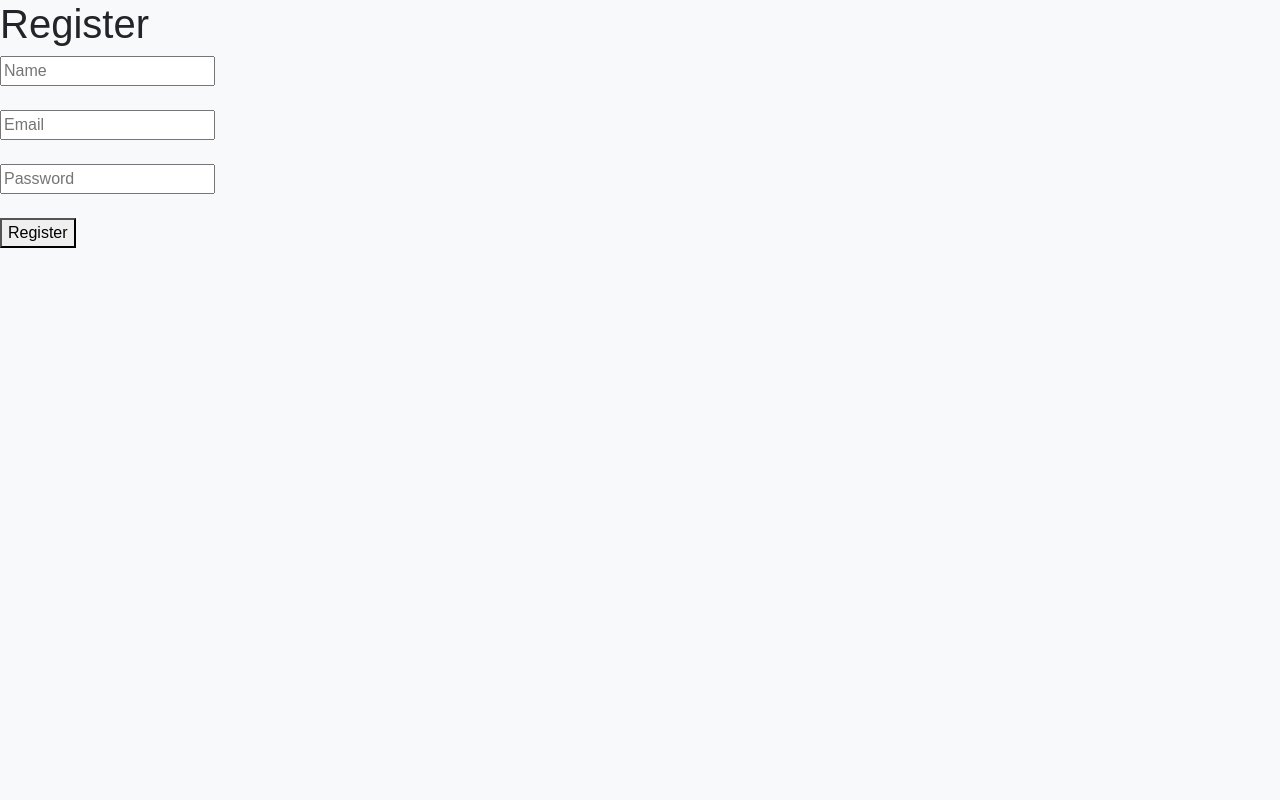
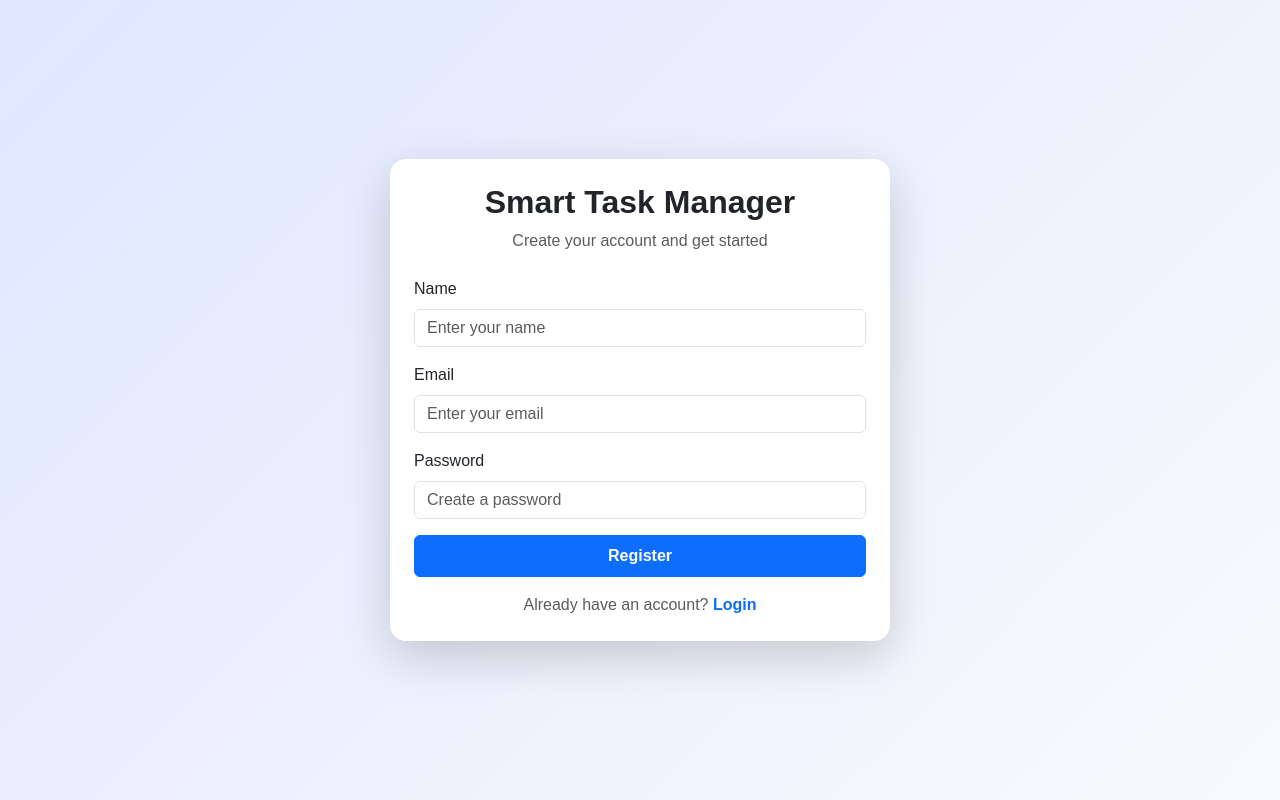
Before and after one commit to NibashisGorain/smart-task-management-system, a React (Vite) app in the folder client/: page /register in a window 1280 px wide. Built offline with nearby package versions, Linux system fonts and the light colour scheme.

Commit message:
Updated Login And Register Page

```diff
--- a/client/src/App.jsx
+++ b/client/src/App.jsx
@@ -4,10 +4,13 @@ import Login from "./pages/Login";
 import Register from "./pages/Register";
 import Dashboard from "./pages/Dashboard";
 import ProtectedRoute from "./components/ProtectedRoute";
+import { ToastContainer } from "react-toastify";
+import "react-toastify/dist/ReactToastify.css";
 
 function App() {
   return (
     <BrowserRouter>
+      <ToastContainer position="top-right" autoClose={2000} />
       <Routes>
         <Route path="/" element={<Login />} />
         <Route path="/register" element={<Register />} />
--- a/client/src/pages/Dashboard.jsx
+++ b/client/src/pages/Dashboard.jsx
@@ -237,17 +237,17 @@ function Dashboard() {
       taskDueDate.setHours(0, 0, 0, 0);
     }
 
-    if (filter === "Pending") {
-      return task.status !== "Completed";
+    if (filter === "pending") {
+      return task.status.toLowerCase() !== "completed";
     }
 
-    if (filter === "Completed") {
-      return task.status === "Completed";
+    if (filter === "completed") {
+      return task.status.toLowerCase() === "completed";
     }
 
-    if (filter === "Overdue") {
+    if (filter === "overdue") {
       return (
-        task.status !== "Completed" &&
+        task.status.toLowerCase() !== "completed" &&
         taskDueDate &&
         taskDueDate < today
       );
@@ -379,53 +379,38 @@ function Dashboard() {
         }
 
         >
+          <div className="d-flex gap-2 mb-3">
             <input
               type="text"
               placeholder="Search Tasks..."
               value={search}
               onChange={(e) => setSearch(e.target.value)}
-            className="form-control mb-0 border-2"
+              className="form-control border-2"
             />
 
+            <select
+              className="form-select border-2"
+              value={filter}
+              onChange={(e) => setFilter(e.target.value)}
+              style={{ maxWidth: "170px" }}
+            >
+              <option value="all">All</option>
+              <option value="pending">Pending</option>
+              <option value="completed">Completed</option>
+              <option value="overdue">Overdue</option>
+            </select>
 
-          <div className="row mb-2">
-
-            <div className="col-md-3 p-2 text-center">
-              <div className="card text-bg-primary text-white shadow border-0">
-                <div className="card-body">
-                  <h5 classname="mb-1">Total Tasks</h5>
-                  <h5 classname="mb-0">{totalTasks}</h5>
-                </div>
-              </div>
-            </div>
-
-            <div className="col-md-3 p-2">
-              <div className="card text-bg-warning text-white shadow border-0">
-                <div className="card-body">
-                  <h5 classname="mb-1">Pending</h5>
-                  <h5 classname="mb-0">{pendingTasks}</h5>
-                </div>
-              </div>
-            </div>
-
-            <div className="col-md-3 p-2">
-              <div className="card text-bg-success text-white shadow border-0">
-                <div className="card-body">
-                  <h5 classname="mb-1">Completed</h5>
-                  <h5 classname="mb-0">{completedTasks}</h5>
-                </div>
-              </div>
-            </div>
-
-            <div className="col-md-3 p-2">
-              <div className="card text-bg-danger text-white shadow border-0">
-                <div className="card-body">
-                  <h5 classname="mb-1">Overdue</h5>
-                  <h5 classname="mb-0">{overdueTasks}</h5>
-                </div>
-              </div>
-            </div>
-
+            <select
+              className="form-select border-2"
+              value={sortBy}
+              onChange={(e) => setSortBy(e.target.value)}
+              style={{ maxWidth: "190px" }}
+            >
+              <option value="newest">Newest First</option>
+              <option value="oldest">Oldest First</option>
+              <option value="dueDate">Due Date</option>
+              <option value="priority">Priority</option>
+            </select>
           </div>
 
           {dueTodayCount > 0 ? (
@@ -438,92 +423,12 @@ function Dashboard() {
             </div>
           )}
 
-          <div className="row">
-            <div className="col-md-6">
-              <TaskChart data={chartData} />
-            </div>
-
-            <div className="col-md-6">
-              <PriorityChart data={priorityData} />
-            </div>
-          </div>
-
-          <div className="card p-2 shadow-sm mb-3">
-            <h5 className="mb-1">
-              Task Completion Rate
-            </h5>
-
-            <div className="progress " style={{ height: "15px" }}>
-              <div
-                className="progress-bar bg-success"
-                role="progressbar"
-                style={{
-                  width: `${completionPercentage}%`,
-                }}
-              >
-                {completionPercentage}%
-              </div>
-            </div>
-
-            <p className="mt-1 mb-0">
-              {completedTasks} of {totalTasks} tasks completed
-            </p>
-          </div>
-
           <hr />
-
-
-
-
-
 
           <h2>My Tasks</h2>
 
-
-          <p>Total Tasks: {tasks.length}</p>
-          <p>Filtered Tasks: {filteredTasks.length}</p>
-
-
-          <div className="mb-3">
-            <button
-              className="btn btn-secondary me-2"
-              onClick={() => setFilter("All")}
-            >
-              All
-            </button>
-
-            <button
-              className="btn btn-warning me-2"
-              onClick={() => setFilter("Pending")}
-            >
-              Pending
-            </button>
-
-            <button
-              className="btn btn-success me-2"
-              onClick={() => setFilter("Completed")}
-            >
-              Completed
-            </button>
-
-            <button
-              className="btn btn-danger"
-              onClick={() => setFilter("Overdue")}
-            >
-              Overdue
-            </button>
-          </div>
-
-          <select
-            className="form-select mb-3 border-2"
-            value={sortBy}
-            onChange={(e) => setSortBy(e.target.value)}
-          >
-            <option value="newest">Newest First</option>
-            <option value="oldest">Oldest First</option>
-            <option value="dueDate">Due Date</option>
-            <option value="priority">Priority</option>
-          </select>
+          <p className="d-flex justify-content-center align-items-center flex-wrap gap-5"><span>Total Tasks: {tasks.length}</span>
+            <span>Filtered Tasks: {filteredTasks.length}</span></p>
 
           {filteredTasks.length === 0 ? (
             <p>No Tasks Found</p>
@@ -672,7 +577,7 @@ function Dashboard() {
             <div className="card-body">
 
               <h2 className="text-center mb-4">
-                Add Task
+                Add New Task
               </h2>
 
               <form onSubmit={handleAddTask}>
@@ -718,6 +623,78 @@ function Dashboard() {
                 </button>
               </form>
             </div>
+          </div>
+
+          <div className="row mb-2">
+
+            <div className="col-md-3 p-2 text-center">
+              <div className="card text-bg-primary text-white shadow border-0">
+                <div className="card-body">
+                  <h5 classname="mb-1">Total Tasks</h5>
+                  <h5 classname="mb-0">{totalTasks}</h5>
+                </div>
+              </div>
+            </div>
+
+            <div className="col-md-3 p-2">
+              <div className="card text-bg-warning text-white shadow border-0">
+                <div className="card-body">
+                  <h5 classname="mb-1">Pending</h5>
+                  <h5 classname="mb-0">{pendingTasks}</h5>
+                </div>
+              </div>
+            </div>
+
+            <div className="col-md-3 p-2">
+              <div className="card text-bg-success text-white shadow border-0">
+                <div className="card-body">
+                  <h5 classname="mb-1">Completed</h5>
+                  <h5 classname="mb-0">{completedTasks}</h5>
+                </div>
+              </div>
+            </div>
+
+            <div className="col-md-3 p-2">
+              <div className="card text-bg-danger text-white shadow border-0">
+                <div className="card-body">
+                  <h5 classname="mb-1">Overdue</h5>
+                  <h5 classname="mb-0">{overdueTasks}</h5>
+                </div>
+              </div>
+            </div>
+
+          </div>
+
+          <div className="row">
+            <div className="col-md-6">
+              <TaskChart data={chartData} />
+            </div>
+
+            <div className="col-md-6">
+              <PriorityChart data={priorityData} />
+            </div>
+          </div>
+
+          <div className="card p-2 shadow-sm ">
+            <h5 className="mb-1">
+              Task Completion Rate
+            </h5>
+
+            <div className="progress " style={{ height: "15px" }}>
+              <div
+                className="progress-bar bg-success"
+                role="progressbar"
+                style={{
+                  width: `${completionPercentage}%`,
+                }}
+              >
+                {completionPercentage}%
+              </div>
+            </div>
+
+            <p className="mt-1 mb-0">
+              {completedTasks} of {totalTasks} tasks completed
+            </p>
           </div>
 
 
--- a/client/src/pages/Login.jsx
+++ b/client/src/pages/Login.jsx
@@ -1,14 +1,21 @@
 import { useState } from "react";
 import API from "../services/api";
-import { useNavigate } from "react-router-dom";
+import { useNavigate, Link } from "react-router-dom";
+import { toast } from "react-toastify";
 
 function Login() {
   const [email, setEmail] = useState("");
   const [password, setPassword] = useState("");
+  const [loading, setLoading] = useState(false);
+
   const navigate = useNavigate();
 
   const handleLogin = async (e) => {
     e.preventDefault();
+
+    if (loading) return;
+
+    setLoading(true);
 
     try {
       const res = await API.post("/auth/login", {
@@ -16,46 +23,74 @@ function Login() {
         password,
       });
 
-      console.log(res.data);
-
       localStorage.setItem("token", res.data.token);
       localStorage.setItem("name", res.data.user.name);
 
+      toast.success("Login successful 🚀");
+
       navigate("/dashboard");
-      //alert("Login Successful!");
     } catch (error) {
       console.log(error.response?.data || error.message);
-      alert("Login Failed");
+
+      toast.error(
+        error.response?.data?.message || "Invalid email or password"
+      );
+    } finally {
+      setLoading(false);
     }
   };
 
   return (
-    <div>
-      <h1>Login</h1>
+    <div
+      className="container-fluid min-vh-100 d-flex justify-content-center align-items-center"
+      style={{ background: "linear-gradient(135deg, #e0e7ff, #f8fafc)" }}
+    >
+      <div className="card shadow-lg border-0 p-4 rounded-4"
+        style={{ maxWidth: "500px", width: "100%" }}
+      >
+        <h2 className="text-center mb-4">Smart Task Manager</h2>
 
         <form onSubmit={handleLogin}>
+          <div className="mb-3">
+            <label className="form-label">Email</label>
             <input
               type="email"
-          placeholder="Email"
+              placeholder="Enter your email"
               value={email}
               onChange={(e) => setEmail(e.target.value)}
+              className="form-control"
+              required
             />
+          </div>
 
-        <br />
-        <br />
-
+          <div className="mb-3">
+            <label className="form-label">Password</label>
             <input
               type="password"
-          placeholder="Password"
+              placeholder="Enter your password"
               value={password}
               onChange={(e) => setPassword(e.target.value)}
+              className="form-control"
+              required
             />
+          </div>
 
-        <br />
-        <br />
+          <button
+            type="submit"
+            className="btn btn-primary w-100 py-2 fw-semibold"
+            disabled={loading}
+          >
+            {loading ? "Signing In..." : "Login"}
+          </button>
+        </form>
 
-        <button type="submit">Login</button>
-      </form>
+        <div className="text-center mt-3">
+          <span className="text-muted">Don't have an account? </span>
+          <Link to="/register" className="text-decoration-none fw-semibold">
+            Register
+          </Link>
+        </div>
+      </div>
     </div>
   );
 }
--- a/client/src/pages/Register.jsx
+++ b/client/src/pages/Register.jsx
@@ -1,13 +1,22 @@
 import { useState } from "react";
+import { Link, useNavigate } from "react-router-dom";
 import API from "../services/api";
+import { toast } from "react-toastify";
 
 function Register() {
   const [name, setName] = useState("");
   const [email, setEmail] = useState("");
   const [password, setPassword] = useState("");
+  const [loading, setLoading] = useState(false);
+
+  const navigate = useNavigate();
 
   const handleRegister = async (e) => {
     e.preventDefault();
+
+    if (loading) return;
+
+    setLoading(true);
 
     try {
       const res = await API.post("/auth/register", {
@@ -16,51 +25,102 @@ function Register() {
         password,
       });
 
-      console.log(res.data);
-      alert("Registration Successful!");
+      toast.success("Account created successfully 🚀");
+
+      // optional auto-login style UX
+      localStorage.setItem("token", res.data.token);
+      localStorage.setItem("name", res.data.user.name);
+
+      navigate("/dashboard");
     } catch (error) {
       console.log(error.response?.data || error.message);
-      alert("Registration Failed");
+
+      toast.error(
+        error.response?.data?.message || "Registration failed"
+      );
+    } finally {
+      setLoading(false);
     }
   };
 
   return (
-    <div>
-      <h1>Register</h1>
+    <div
+      className="container-fluid min-vh-100 d-flex justify-content-center align-items-center"
+      style={{
+        background: "linear-gradient(135deg, #e0e7ff, #f8fafc)",
+      }}
+    >
+      <div
+        className="card shadow-lg border-0 rounded-4 p-4"
+        style={{
+          maxWidth: "500px",
+          width: "100%",
+        }}
+      >
+        <h2 className="text-center fw-bold mb-2">
+          Smart Task Manager
+        </h2>
+
+        <p className="text-center text-muted mb-4">
+          Create your account and get started
+        </p>
 
         <form onSubmit={handleRegister}>
+          <div className="mb-3">
+            <label className="form-label">Name</label>
             <input
               type="text"
-          placeholder="Name"
+              className="form-control"
+              placeholder="Enter your name"
               value={name}
               onChange={(e) => setName(e.target.value)}
+              required
             />
+          </div>
 
-        <br />
-        <br />
-
+          <div className="mb-3">
+            <label className="form-label">Email</label>
             <input
               type="email"
-          placeholder="Email"
+              className="form-control"
+              placeholder="Enter your email"
               value={email}
               onChange={(e) => setEmail(e.target.value)}
+              required
             />
+          </div>
 
-        <br />
-        <br />
-
+          <div className="mb-3">
+            <label className="form-label">Password</label>
             <input
               type="password"
-          placeholder="Password"
+              className="form-control"
+              placeholder="Create a password"
               value={password}
               onChange={(e) => setPassword(e.target.value)}
+              required
             />
+          </div>
 
-        <br />
-        <br />
+          <button
+            type="submit"
+            className="btn btn-primary w-100 py-2 fw-semibold"
+            disabled={loading}
+          >
+            {loading ? "Creating Account..." : "Register"}
+          </button>
+        </form>
 
-        <button type="submit">Register</button>
-      </form>
+        <div className="text-center mt-3">
+          <span className="text-muted">
+            Already have an account?{" "}
+          </span>
+
+          <Link to="/" className="text-decoration-none fw-semibold">
+            Login
+          </Link>
+        </div>
+      </div>
     </div>
   );
 }
```
Lines whose indentation alone changed are shown as unchanged.
